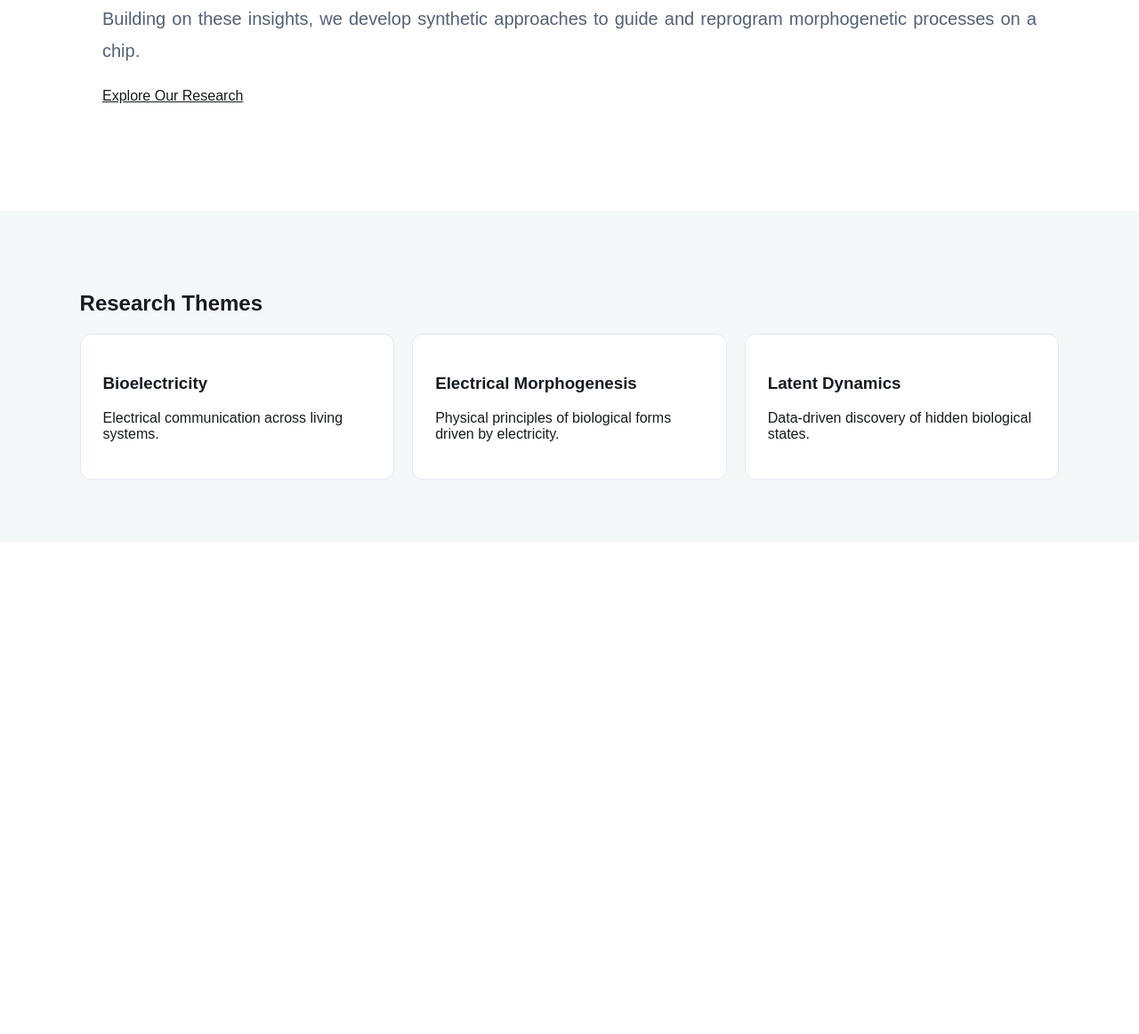
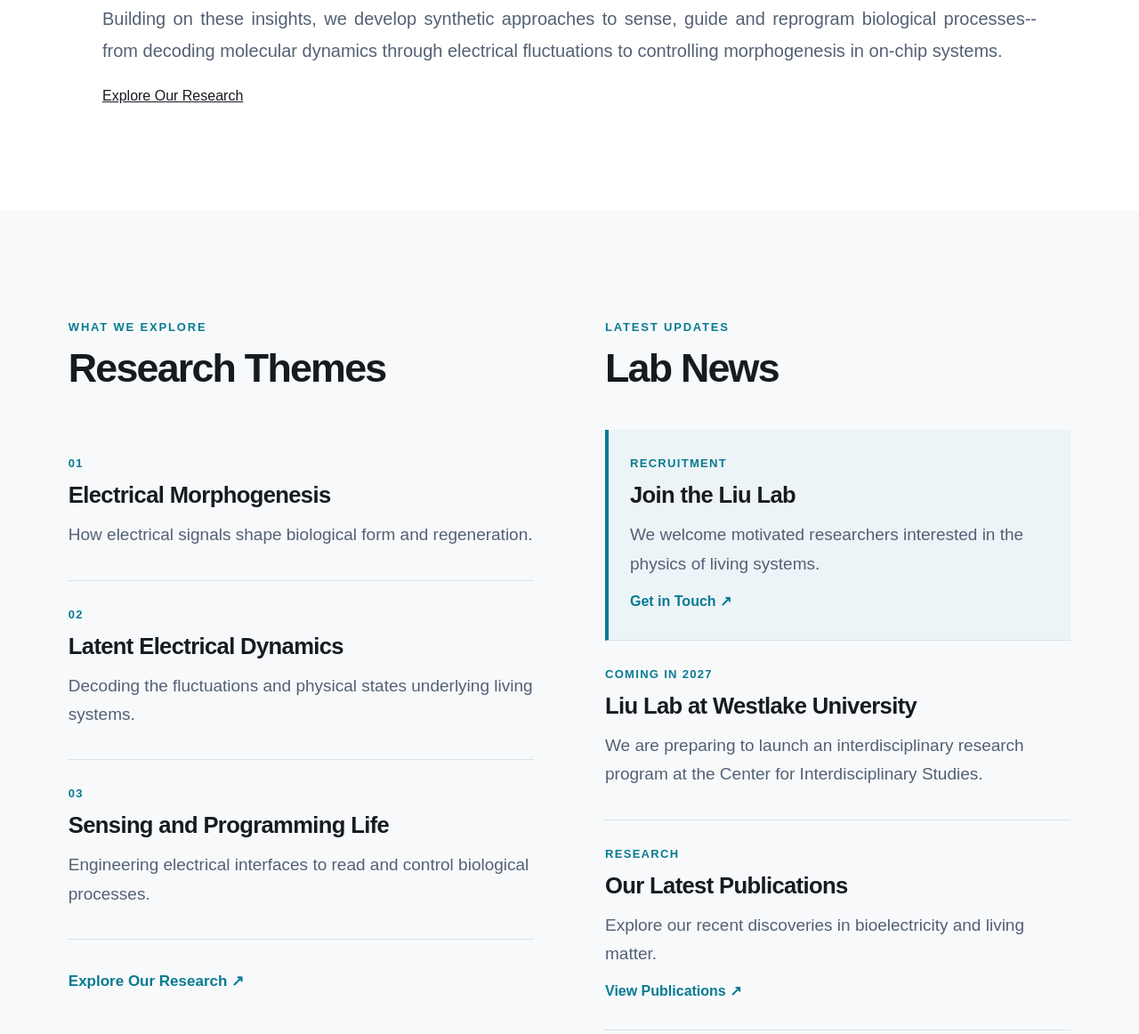
Before and after one commit to jinghui-liu/lab-website-astro, an Astro site: page / in a window 1280 px wide. Shown: the part 1250-2412 px from the top of the page at 89% size. Before the commit the page ends 1859 px from the top, so only its background shows below. Built offline with nearby package versions, Linux system fonts and the light colour scheme; Astro itself is replaced by a stand-in of ours.

Commit message:
update on main page

```diff
--- a/src/pages/index.astro
+++ b/src/pages/index.astro
@@ -24,10 +24,9 @@ import "../styles/home.css";
       </video>
 
       <div class="hero-overlay">
-        <h1>Electrical<br />Morphogenesis</h1>
+        <h1>Living<br />Electrodynamics</h1>
         <p>
-          EXPLORING THE LATENT PHYSICAL<br />
-          VARIABLES OF LIFE
+          DISCOVERING THE LATENT VARIABLES OF LIFE
         </p>
       </div>
 
@@ -41,27 +40,26 @@ import "../styles/home.css";
     <section id="mission" class="mission-section">
       <div class="mission-content">
         <p class="eyebrow">
-          EXPLORING THE HIDDEN VARIABLES OF LIFE
+          DISCOVERING THE LATENT VARIABLES OF LIFE
         </p>
 
-        <h2>Electrical Morphogenesis</h2>
+        <h2>Living Electrodynamics</h2>
 
         <p>
-          We integrate interdisciplinary approaches to uncover how
-          hidden physical variables—from electrical to mechanical—
+          We integrate interdisciplinary approaches to uncover how latent
+          electrical states and fluctuations—from ionic currents to voltage gradients—
          shape living systems.
         </p>
 
         <p>
-          Combining all-optical physiology, molecular interrogation
-          and AI-driven inference, we seek to map the latent
-          landscapes underlying morphogenesis.
+          Combining all-optical physiology, theoretical modeling
+          and AI-driven tools, we seek to map the electrodynamical
+          landscapes underlying complex morphogenetic processes like tissue regeneration.
         </p>
 
         <p>
           Building on these insights, we develop synthetic
-          approaches to guide and reprogram morphogenetic
-          processes on a chip.
+          approaches to sense, guide and reprogram biological processes-- from decoding molecular dynamics through electrical fluctuations to controlling morphogenesis in on-chip systems.
         </p>
 
         <a class="button" href="/research">
@@ -70,33 +68,93 @@ import "../styles/home.css";
       </div>
     </section>
 
-    <!-- RESEARCH THEMES -->
-    <section class="research">
+
+<!-- RESEARCH THEMES + LAB NEWS -->
+<section class="home-updates" id="lab-news">
+
+
+<!-- LEFT: RESEARCH THEMES -->
+<div class="research-column">
+  <p class="section-eyebrow">WHAT WE EXPLORE</p>
   <h2>Research Themes</h2>
 
-      <div class="cards">
-        <article>
-          <h3>Bioelectricity</h3>
+  <div class="research-list">
+
+    <article class="research-item">
+      <span class="item-number">01</span>
+      <h3>Electrical Morphogenesis</h3>
       <p>
-            Electrical communication across living systems.
+        How electrical signals shape biological form and regeneration.
       </p>
     </article>
 
-        <article>
-          <h3>Electrical Morphogenesis</h3>
+    <article class="research-item">
+      <span class="item-number">02</span>
+      <h3>Latent Electrical Dynamics</h3>
       <p>
-            Physical principles of biological forms driven by electricity.
+        Decoding the fluctuations and physical states underlying living systems.
       </p>
     </article>
 
-        <article>
-          <h3>Latent Dynamics</h3>
+    <article class="research-item">
+      <span class="item-number">03</span>
+      <h3>Sensing and Programming Life</h3>
       <p>
-            Data-driven discovery of hidden biological states.
+        Engineering electrical interfaces to read and control biological processes.
       </p>
     </article>
+
   </div>
+
+  <a class="section-link" href="/research">
+    Explore Our Research ↗
+  </a>
+</div>
+
+  <!-- RIGHT: LAB NEWS -->
+  <div class="news-column">
+    <p class="section-eyebrow">LATEST UPDATES</p>
+    <h2>Lab News</h2>
+
+    <div class="news-list">
+      <article class="news-item recruitment">
+        <span class="news-date">RECRUITMENT</span>
+        <h3>Join the Liu Lab</h3>
+        <p>
+          We welcome motivated researchers interested
+          in the physics of living systems.
+        </p>
+        <a href="mailto:YOUR_EMAIL@westlake.edu.cn">
+          Get in Touch ↗
+        </a>
+      </article>
+
+      <article class="news-item">
+        <span class="news-date">COMING IN 2027</span>
+        <h3>Liu Lab at Westlake University</h3>
+        <p>
+          We are preparing to launch an interdisciplinary
+          research program at the Center for
+          Interdisciplinary Studies.
+        </p>
+      </article>
+
+      <article class="news-item">
+        <span class="news-date">RESEARCH</span>
+        <h3>Our Latest Publications</h3>
+        <p>
+          Explore our recent discoveries in
+          bioelectricity and living matter.
+        </p>
+        <a href="/publications">
+          View Publications ↗
+        </a>
+      </article>
+    </div>
+  </div>
+
 </section>
+
 
   </main>
 </BaseLayout>
--- a/src/styles/home.css
+++ b/src/styles/home.css
@@ -490,7 +490,7 @@ footer {
   }
 
   .mission-content > p:not(.eyebrow):not(.mission-eyebrow) {
-    font-size: 18px;
+    font-size: 24px;
     line-height: 1.7;
     text-align: left;
   }
@@ -555,3 +555,128 @@ header nav a[aria-current="page"] {
     grid-template-columns: 1fr;
   }
 }
+
+
+/* =========================================
+   RESEARCH THEMES + LAB NEWS
+   ========================================= */
+
+.home-updates {
+  display: grid;
+  grid-template-columns: minmax(0, 1fr) minmax(0, 1fr);
+  gap: 80px;
+  padding: 110px 6% 130px;
+  background: #f7f9fb;
+  scroll-margin-top: 110px;
+}
+
+/* Shared column headings */
+
+.research-column,
+.news-column {
+  min-width: 0;
+}
+
+.section-eyebrow {
+  color: var(--color-accent);
+  font-size: 13px;
+  font-weight: 700;
+  letter-spacing: 0.14em;
+  text-transform: uppercase;
+}
+
+.home-updates h2 {
+  font-size: clamp(36px, 3.5vw, 54px);
+  letter-spacing: -0.04em;
+  margin: 12px 0 44px;
+}
+
+/* Research themes */
+
+.research-list,
+.news-list {
+  display: flex;
+  flex-direction: column;
+}
+
+.research-item,
+.news-item {
+  padding: 28px 0 34px;
+  border-bottom: 1px solid #d9e1e5;
+}
+
+.item-number,
+.news-date {
+  color: var(--color-accent);
+  font-size: 13px;
+  font-weight: 700;
+  letter-spacing: 0.1em;
+}
+
+.research-item h3,
+.news-item h3 {
+  font-size: clamp(23px, 2vw, 30px);
+  line-height: 1.25;
+  letter-spacing: -0.025em;
+  margin: 12px 0;
+}
+
+.research-item p,
+.news-item p {
+  color: #536174;
+  font-size: 19px;
+  line-height: 1.7;
+  margin: 0;
+}
+
+/* Links */
+
+.section-link {
+  display: inline-block;
+  margin-top: 36px;
+  color: var(--color-accent);
+  font-size: 17px;
+  font-weight: 700;
+  text-decoration: none;
+}
+
+.news-item a {
+  display: inline-block;
+  margin-top: 16px;
+  color: var(--color-accent);
+  font-size: 16px;
+  font-weight: 700;
+  text-decoration: none;
+}
+
+.section-link:hover,
+.news-item a:hover {
+  text-decoration: underline;
+}
+
+/* Recruitment highlight */
+
+.news-item.recruitment {
+  border-left: 4px solid var(--color-accent);
+  padding-left: 24px;
+  background: rgba(8, 123, 145, 0.04);
+}
+
+/* Responsive */
+
+@media (max-width: 900px) {
+  .home-updates {
+    grid-template-columns: 1fr;
+    gap: 70px;
+    padding: 80px 24px;
+  }
+
+  .home-updates h2 {
+    margin-bottom: 24px;
+  }
+
+  .research-item p,
+  .news-item p {
+    font-size: 17px;
+  }
+}
```
Lines whose indentation alone changed are shown as unchanged.
